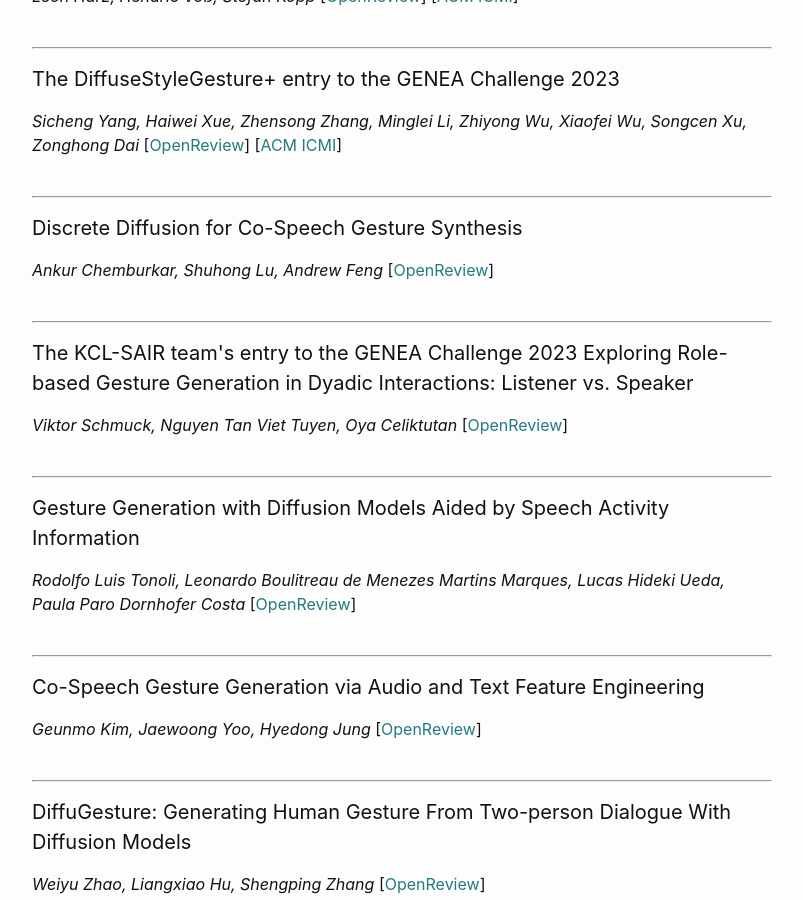
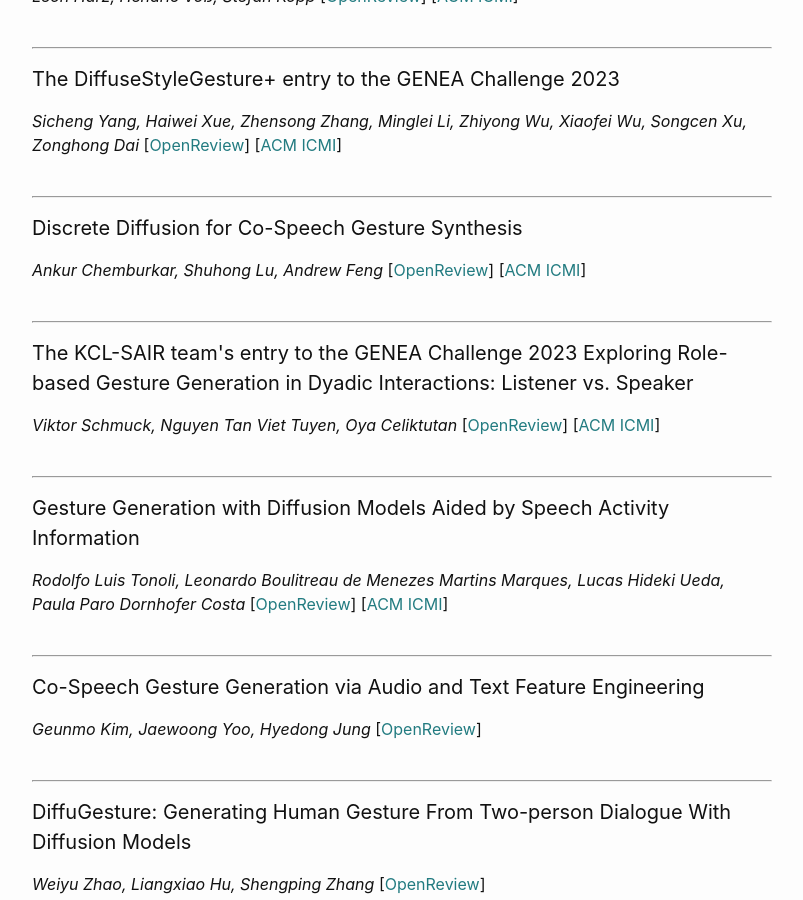
Before and after one commit to Svito-zar/Svito-zar.github.io, a Jekyll site: the page built from _posts/2023-08-09-GENEA_challenge_2023.md, in a window 1280 px wide and 900 px high, scrolled down 2962 px. Shown: the whole window, without its empty margins (238-1041 px from the left). Built offline with Jekyll 4.4.1, drawn with Linux system fonts in a browser that asks for light colours.

Commit message:
And plus three

```diff
--- a/_posts/2023-08-09-GENEA_challenge_2023.md
+++ b/_posts/2023-08-09-GENEA_challenge_2023.md
@@ -130,25 +130,27 @@
                         <p>
                         <h4>Discrete Diffusion for Co-Speech Gesture Synthesis</h4>
                         <i>Ankur Chemburkar, Shuhong Lu, Andrew Feng</i> [<a
-                            href="https://openreview.net/forum?id=xPQcKA56N4j" target="_blank">OpenReview</a>]<br><br>
+                            href="https://openreview.net/forum?id=xPQcKA56N4j" target="_blank">OpenReview</a>] [<a
+                            href="https://doi.org/10.1145/3610661.3616556" target="_blank">ACM ICMI</a>]
+                        <br><br>
                         </p>
                         <hr>
 
                         <p>
-                        <h4>The KCL-SAIR team's entry to the GENEA Challenge 2023 Exploring Role-based Gesture
-                            Generation in
-                            Dyadic Interactions: Listener vs. Speaker</h4>
+                        <h4>The KCL-SAIR team's entry to the GENEA Challenge 2023 Exploring Role-based Gesture Generation in Dyadic Interactions: Listener vs. Speaker</h4>
                         <i>Viktor Schmuck, Nguyen Tan Viet Tuyen, Oya Celiktutan</i> [<a
-                            href="https://openreview.net/forum?id=oW4rUGjbMYg" target="_blank">OpenReview</a>]<br><br>
+                            href="https://openreview.net/forum?id=oW4rUGjbMYg" target="_blank">OpenReview</a>] [<a
+                            href="https://doi.org/10.1145/3610661.3616555" target="_blank">ACM ICMI</a>]
+                        <br><br>
                         </p>
                         <hr>
 
                         <p>
                         <h4>Gesture Generation with Diffusion Models Aided by Speech Activity Information</h4>
-                        <i>Rodolfo Luis Tonoli, Leonardo Boulitreau de Menezes Martins Marques, Lucas Hideki Ueda, Paula
-                            Paro
-                            Dornhofer Costa</i> [<a href="https://openreview.net/forum?id=S9Efb3MoiZ"
-                            target="_blank">OpenReview</a>]<br><br>
+                        <i>Rodolfo Luis Tonoli, Leonardo Boulitreau de Menezes Martins Marques, Lucas Hideki Ueda, Paula Paro Dornhofer Costa</i> [<a href="https://openreview.net/forum?id=S9Efb3MoiZ"
+                            target="_blank">OpenReview</a>] [<a
+                            href="https://doi.org/10.1145/3610661.3616554" target="_blank">ACM ICMI</a>]
+                        <br><br>
                         </p>
                         <hr>
 
```
